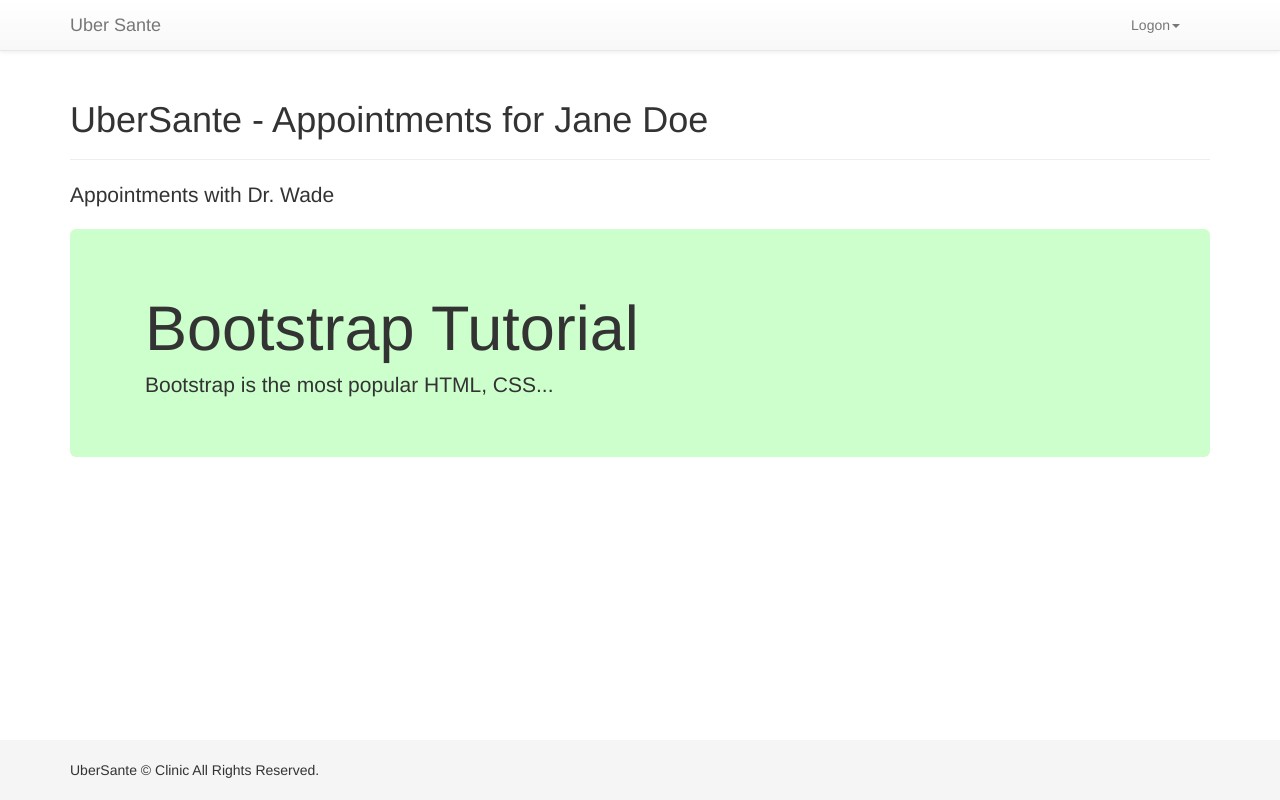
After one commit to compgirl123/UberSante-Soen344, a Flask app: template app/templates/patientpages/patient_dashboard.html in a window 1280 px wide. The commit adds this page. Run offline with Flask 2, Linux system fonts and the light colour scheme; the template is opened without the code that fills it, so the values that code supplies are empty; some libraries are stand-ins or nearby versions.

```diff
--- /dev/null
+++ b/app/templates/patientpages/patient_dashboard.html
@@ -0,0 +1,17 @@
+{% extends 'layouts/main.html' %}
+{% block title %}Home{% endblock %}
+{% block content %}
+
+<div class="page-header">
+  <h1>UberSante - Appointments for Jane Doe</h1>
+</div>
+<p class="lead">Appointments with Dr. Wade</p>
+
+<div class="jumbotron jumbotron-fluid" style="background-color:#ccffcc;">
+  <div class="container">
+    <h1>Bootstrap Tutorial</h1>
+    <p>Bootstrap is the most popular HTML, CSS...</p>
+  </div>
+</div>
+
+{% endblock %}
```
Also changed, not shown: app/controllers/pages.py (+9 -0 lines), app/templates/patientpages/patientdashboardapts.html (+5 -3 lines).
